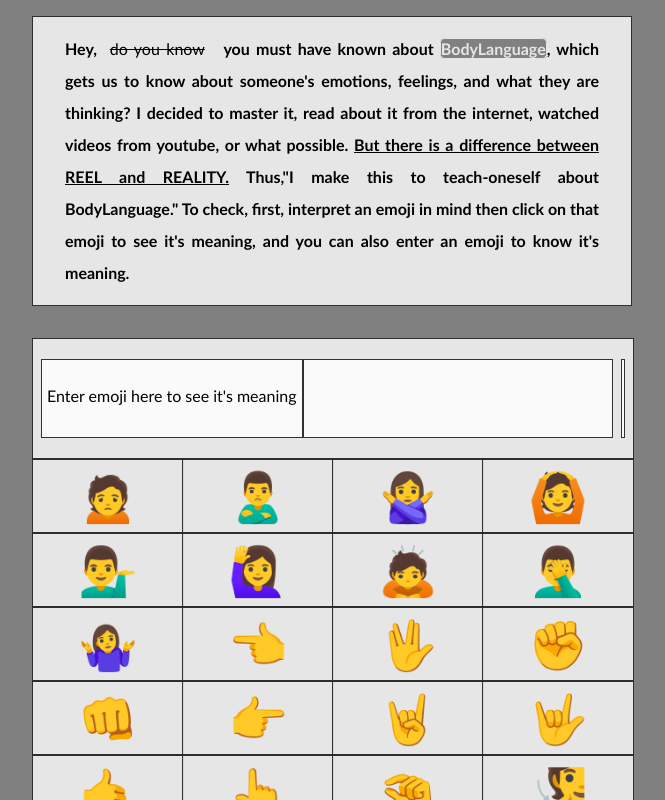
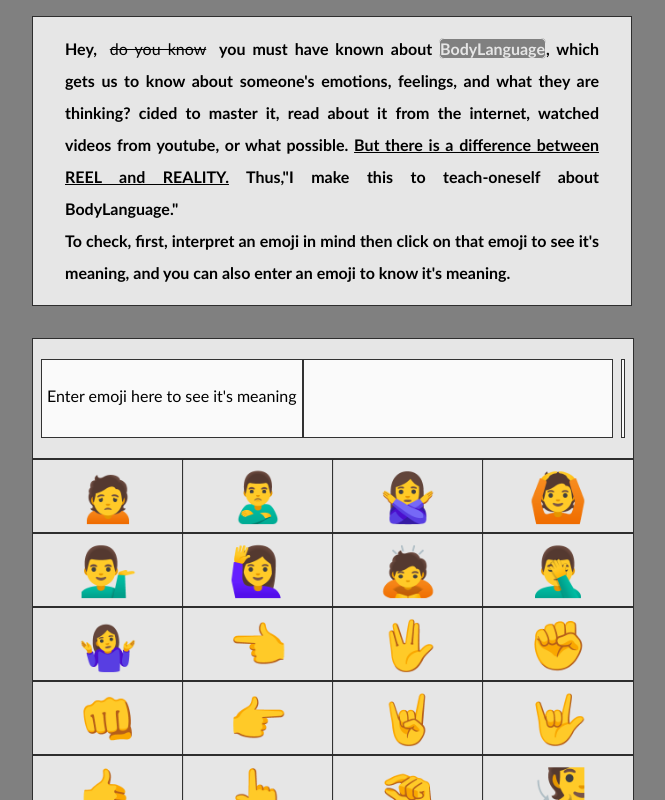
Before and after one commit to bajajshubham/gestures-interpreter, a React (Create React App) app: page / in a window 1280 px wide. Shown: the top 800 px of the page, without its empty margins (308-973 px from the left). Built offline with nearby package versions, Linux system fonts and the light colour scheme.

Commit message:
refactor: break in heading paragraph added

```diff
--- a/src/App.js
+++ b/src/App.js
@@ -74,7 +74,14 @@ export default function App() {
     <p>
 
 
-       Hey,<span className="strikeThrough">do you know</span> you must have known about <span className="decorateTxt">BodyLanguage</span>, which gets us to know about someone's emotions, feelings, and what they are thinking? I decided to master it, read about it from the internet, watched videos from youtube, or what possible. <span style={{textDecoration:"underline"}}>But there is a difference between REEL and REALITY.</span>  Thus,"I make this to teach-oneself about BodyLanguage." To check, first, interpret an emoji in mind then click on that emoji to see it's meaning, and you can also enter an emoji to know it's meaning.
+       Hey,<span className="strikeThrough">do you know</span>
+       you must have known about <span className="decorateTxt">BodyLanguage</span>,
+       which gets us to know about someone's emotions, feelings, and what they are thinking?
+       cided to master it, read about it from the internet, watched videos from youtube, or
+       what possible. <span style={{textDecoration:"underline"}}>But there is a difference between REEL and REALITY.</span>  Thus,"I make this to teach-oneself about BodyLanguage."
+       <br />
+       To check, first, interpret an emoji in mind then click on that emoji
+       to see it's meaning, and you can also enter an emoji to know it's meaning.
 
     </p>
 {/* */}
--- a/src/styles.css
+++ b/src/styles.css
@@ -61,6 +61,7 @@ body
   width: 100%;
   padding: 20px 0;
   font-size: 3rem;
+  /* position: fixed; */
 }
 
 .emojis-display
```
